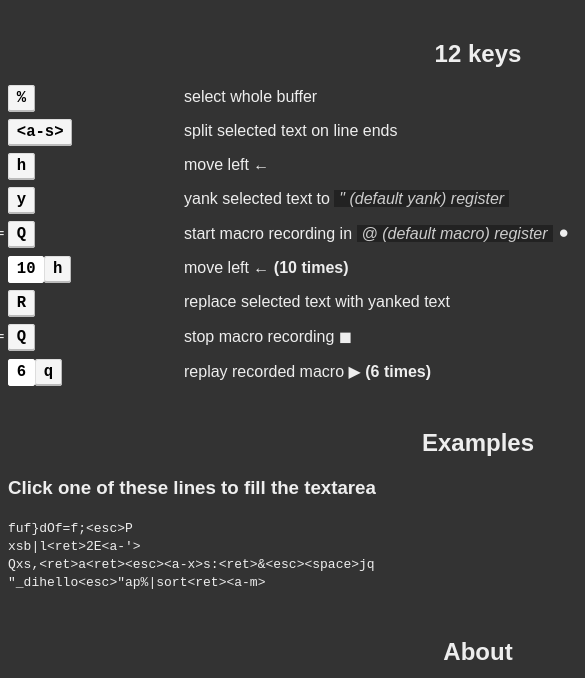
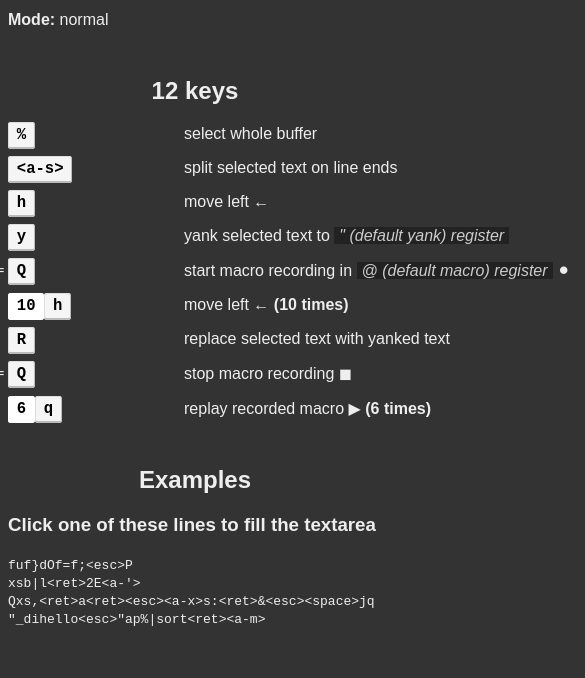
Before and after one commit to Delapouite/kakoune-explain, a plain HTML site: page index.html in a window 390 px wide. Shown: the part 210-888 px from the top of the page, 585 px wide, since content can reach past the window. Drawn offline with Linux system fonts and the light colour scheme.

Commit message:
Update css to make it responsive
I like to split my screen in half : one side kakoune explain and on the other kakoune editor.
The website is too large for half of my  my 12" screen, which make it painful to use.

```diff
--- a/kakoune-explain.css
+++ b/kakoune-explain.css
@@ -19,7 +19,7 @@ h2 {
 
 main {
 	margin: 0 auto;
-	width: 940px;
+	max-width: 940px;
 }
 
 #kakoune-logo {
```
